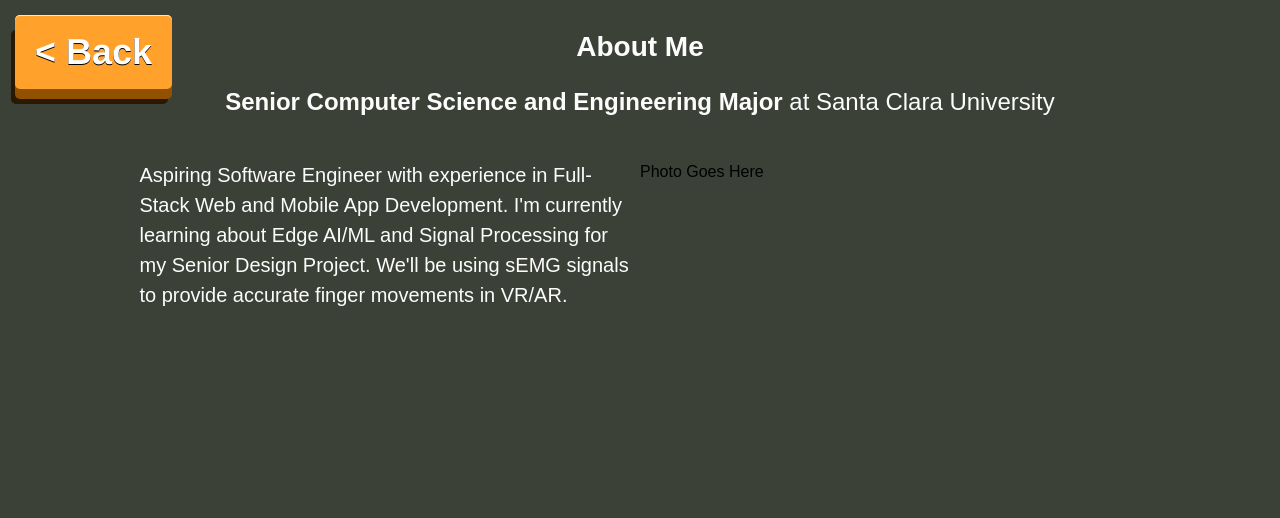
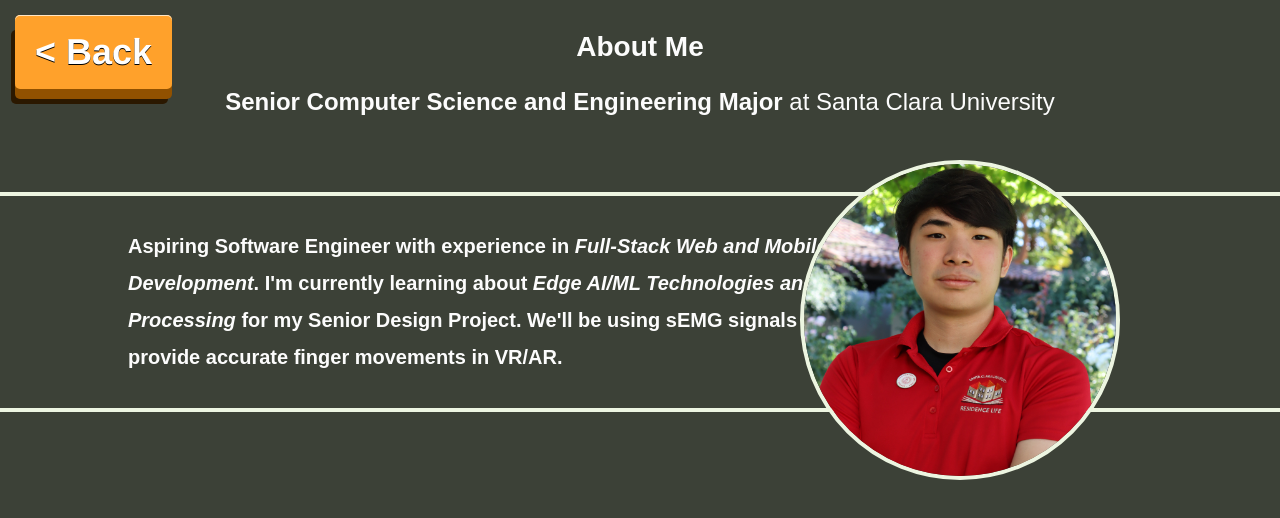
Before and after one commit to RaphaLK/RaphaLK.github.io, a React (Create React App) app: page /AboutMe in a window 1280 px wide. Both pictures are taken after a click on the item "About Me". Shown: the top 518 px of the page. Built offline with nearby package versions, Linux system fonts and the light colour scheme.

Commit message:
styled about.js

```diff
--- a/src/components/About.js
+++ b/src/components/About.js
@@ -1,6 +1,7 @@
 import React from "react";
 import BackButton from "./ReturnToHome";
 import "../styles/AboutMe.css";
+import MyPhoto from "../assets/MyPhoto.jpg";
 
 const About = ({ backFunction }) => {
   return (
@@ -20,16 +21,15 @@ const About = ({ backFunction }) => {
         </div>
 
         <div className="grid grids-rows-4 grid-cols-2 mt-10">
-          <div className="align-middle">
+          <div className="Desc_Contain">
             <p className="myDescription">
-              Aspiring Software Engineer with experience in Full-Stack Web and Mobile App Development.
-              I'm currently learning about Edge AI/ML and Signal Processing for my Senior Design Project.
+              Aspiring Software Engineer with experience in <span className="font-bold italic">Full-Stack Web and Mobile App Development</span>.
+              I'm currently learning about <span className="font-bold italic"> Edge AI/ML Technologies and Signal Processing </span> for my Senior Design Project.
               We'll be using sEMG signals to provide accurate finger movements in VR/AR.
             </p>
-
           </div>
-          <div>
-            Photo Goes Here
+          <div className="ImageContainer">
+            <img src={MyPhoto} className="ImageStyling"/>
           </div>
 
         </div>
--- a/src/styles/AboutMe.css
+++ b/src/styles/AboutMe.css
@@ -21,8 +21,39 @@
 
 .myDescription {
   padding-left: 10%;
+  padding-top: 2.5%;
+  padding-bottom: 2.5%;
+  margin-right: 5%;
   font-size: 1.25rem;
+  max-width: 80ch;
   position: relative;
-  max-width: 50ch;
+  z-index: -1;
+  font-weight: 550;
+  line-height: 185%;
+
   @apply text-SoftWhite;
 }
+
+.ImageContainer {
+  align-items: center;
+  display: flex;
+  justify-content: center ;
+  width: 50vw;
+}
+
+.Desc_Contain {
+  justify-content: center;
+  margin-top: 5%;
+  align-items: center;
+  width: 100vw;
+  height: fit-content;
+  @apply border-solid border-y-4 border-offWhite;
+}
+
+.ImageStyling {
+  width: 50%;
+  height: 100%;
+  border-radius: 50%;
+
+  @apply border-solid border-4 border-offWhite;
+}
```
Also changed, not shown: src/styles/HomePage.css (line endings or trailing spaces).
